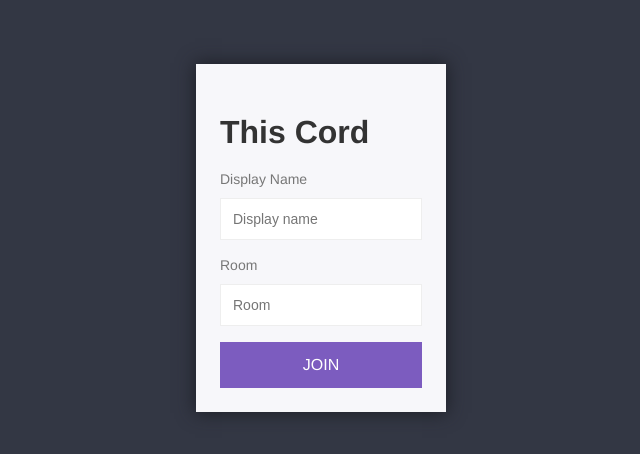
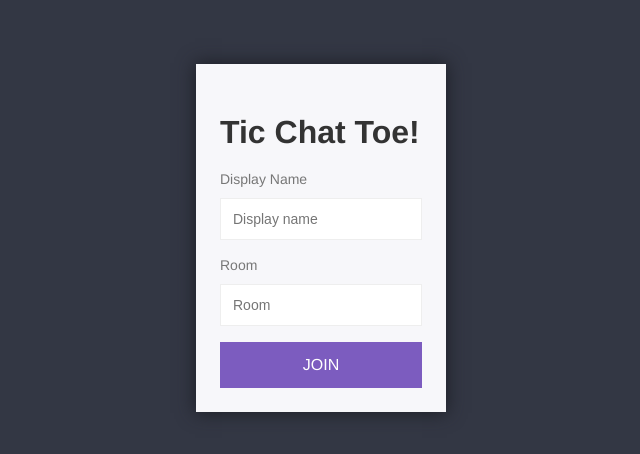
Before and after one commit to jomarklopez/nodev3-react-chatapp, a React app in the folder client/: page /login in a window 1280 px wide. Shown: the part 162-616 px from the top of the page, without its empty margins (319-959 px from the left). Built offline with nearby package versions, Linux system fonts and the light colour scheme; no server answers.

Commit message:
changed login title

```diff
--- a/client/public/index.html
+++ b/client/public/index.html
@@ -23,7 +23,7 @@
       work correctly both with client-side routing and a non-root public URL.
       Learn how to configure a non-root public URL by running `npm run build`.
     -->
-  <title>React App</title>
+  <title>Tic Chat Toe!</title>
 </head>
 
 <body>
--- a/client/src/components/ChatroomComponents/Chatbox.js
+++ b/client/src/components/ChatroomComponents/Chatbox.js
@@ -3,7 +3,7 @@ import Moment from 'react-moment';
 
 import socket from '../socket';
 import ChatInput from './ChatInput';
-import UserContext from '../UserContext';
+import UserContext from '../userContext';
 
 const Chatbox = (props) => {
     // Create a state containing initial values for displaying the chatbox
--- a/client/src/components/GamesComponents/GameContainer.js
+++ b/client/src/components/GamesComponents/GameContainer.js
@@ -1,6 +1,6 @@
 import React, { useState, useContext, useEffect } from 'react';
 
-import UserContext from '../UserContext';
+import UserContext from '../userContext';
 import socket from '../socket';
 import GameChoices from './GameChoices';
 import TicTacToe from './TicTacToe';
--- a/client/src/components/GamesComponents/TicTacToe.js
+++ b/client/src/components/GamesComponents/TicTacToe.js
@@ -1,7 +1,7 @@
 import React, { useState, useEffect, useContext } from 'react';
 
 import socket from '../socket';
-import UserContext from '../UserContext';
+import UserContext from '../userContext';
 
 const TicTacToe = (props) => {
     /**
--- a/client/src/components/Pages/HomePage.js
+++ b/client/src/components/Pages/HomePage.js
@@ -2,7 +2,7 @@ import React, { useEffect } from 'react';
 
 import socket from '../socket';
 import ChatroomContainer from '../ChatroomComponents/ChatroomContainer';
-import UserContext from '../UserContext';
+import UserContext from '../userContext';
 
 const HomePage = (props) => {
     // Upon mounting, join the specified room
--- a/client/src/components/Pages/LoginPage.js
+++ b/client/src/components/Pages/LoginPage.js
@@ -19,7 +19,7 @@ const LoginPage = (props) => {
     return (
         <div className="centered-form">
             <div className="centered-form__box">
-                <h1>This Cord</h1>
+                <h1>Tic Chat Toe!</h1>
                 <form>
                     <label>Display Name</label>
                     <input
--- a/package.json
+++ b/package.json
@@ -8,13 +8,14 @@
 		"start": "node server.js",
 		"server": "nodemon server.js",
 		"client": "npm start --prefix client",
-		"dev": "concurrently \"npm run server\" \"npm run `client\"",
+		"dev": "concurrently \"npm run server\" \"npm run client\"",
 		"heroku-postbuild": "NPM_CONFIG_PRODUCTION=false npm install --prefix client && npm run build --prefix client"
 	},
 	"author": "",
 	"license": "ISC",
 	"dependencies": {
 		"bad-words": "^3.0.3",
+		"concurrently": "^6.2.1",
 		"eslint": "^6.8.0",
 		"express": "^4.17.1",
 		"nodemon": "^2.0.3",
```
Also changed, not shown: 1 other file.
